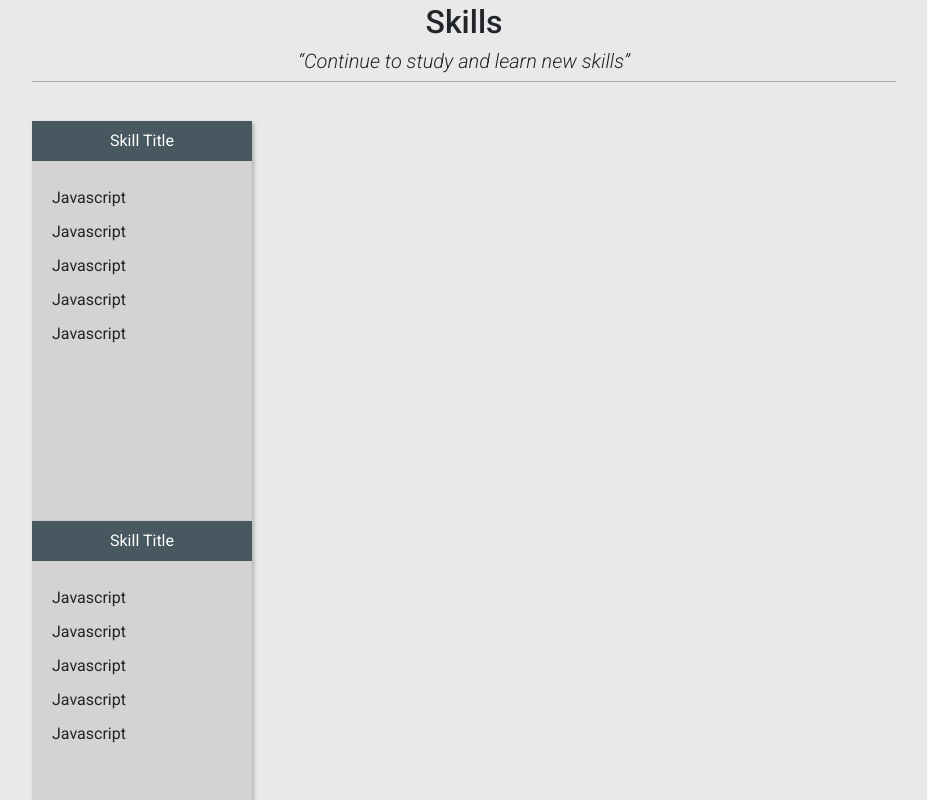
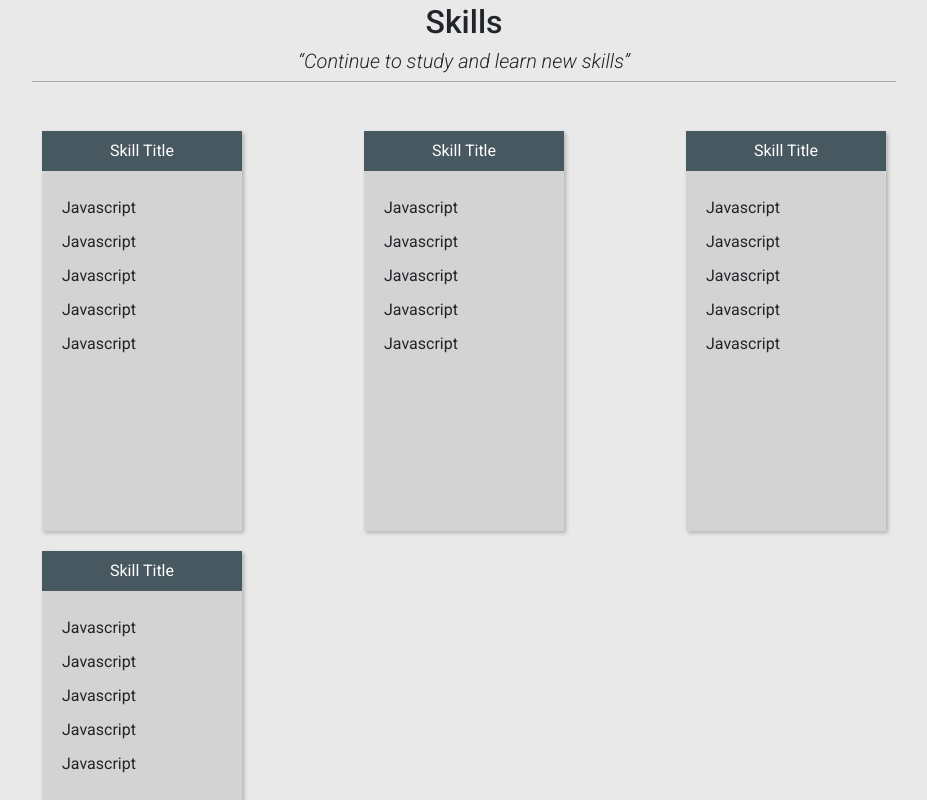
Before and after one commit to Nicolanasr/updated-portfolio, a Next.js app: page / in a window 1280 px wide. Shown: the part 2680-3480 px from the top of the page, without its empty margins (176-1103 px from the left). Built offline with nearby package versions, Linux system fonts and the light colour scheme.

Commit message:
skills section responsive (need to add data)

```diff
--- a/Components/PageSections/Skills/SkillsSection.jsx
+++ b/Components/PageSections/Skills/SkillsSection.jsx
@@ -15,7 +15,7 @@ const SkillsSection = () => {
 					text="“Continue to study and learn new skills”"
 					styles={({ title: {} }, { text: { fontStyle: "italic", fontWeight: "300" } })}
 				/>
-				<div className="">
+				<div className={classes.skillsContainer}>
 					<SkillsCard className=""/>
 					<SkillsCard className=""/>
 					<SkillsCard className=""/>
--- a/Components/PageSections/Skills/SkillsSection.module.css
+++ b/Components/PageSections/Skills/SkillsSection.module.css
@@ -2,6 +2,12 @@
 	background-color: #E9E9E9;
 	padding: 5%;
 	width: 100%;
+}
+
+.skillsContainer {
+    display: flex;
+    flex-wrap: wrap;
+    justify-content: space-between;
 }
 
 @media (max-width: 991.5px) {
@@ -10,4 +16,7 @@
 		padding: 0;
 		padding-top: 5%;
 	}
+    .skillsContainer {
+        justify-content: center;
+    }
 }
--- a/Components/SkillsCard/SkillsCard.module.css
+++ b/Components/SkillsCard/SkillsCard.module.css
@@ -1,8 +1,10 @@
 .skillsCard {
     height: 400px;
     max-width: 220px;
+    min-width: 200px;
     background-color: #D3D3D3;
     box-shadow: 2px 2px 4px rgba(0, 0, 0, 0.24);
+    margin: 10px;
 }
 
 .cardHeader{
```
